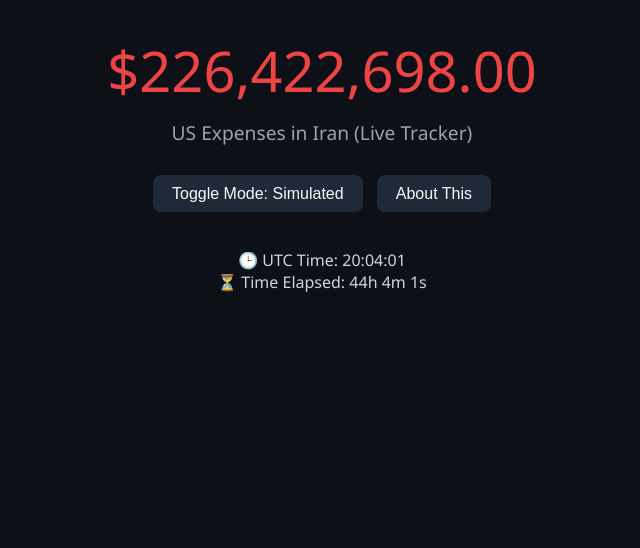
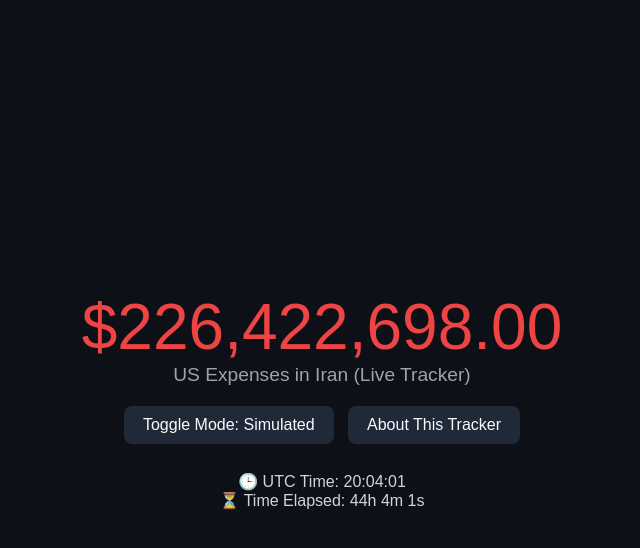
Before and after one commit to WatchFund/Watching-Iran-Costs, a plain HTML site: page index.html in a window 1280 px wide. Shown: the whole page, without its empty margins (318-958 px from the left). Drawn offline with Linux system fonts and the light colour scheme.

Commit message:
index.html

```diff
--- a/index.html
+++ b/index.html
@@ -4,87 +4,17 @@
   <meta charset="UTF-8">
   <title>US Expenses in Iran Tracker</title>
   <style>
-    body {
-      background-color: #0d1117;
-      color: #f0f6fc;
-      font-family: 'Segoe UI', Tahoma, Geneva, Verdana, sans-serif;
-      display: flex;
-      flex-direction: column;
-      align-items: center;
-      justify-content: flex-start;
-      min-height: 100vh;
-      padding: 2rem;
-      margin: 0;
-      text-align: center;
-    }
-
-    #counter {
-      font-size: 3.5rem;
-      color: #ef4444;
-      margin-bottom: 0.2em;
-    }
-
-    #label {
-      font-size: 1.2rem;
-      color: #9ca3af;
-    }
-
-    #controls {
-      margin-top: 1.5rem;
-    }
-
-    button {
-      padding: 0.6rem 1.2rem;
-      margin: 0.3rem;
-      font-size: 1rem;
-      border: none;
-      border-radius: 8px;
-      background-color: #1f2937;
-      color: #f9fafb;
-      cursor: pointer;
-      transition: background-color 0.2s ease;
-    }
-
-    button:hover {
-      background-color: #374151;
-    }
-
-    #info {
-      margin-top: 2rem;
-      font-size: 1rem;
-      color: #d1d5db;
-    }
-
-    #about {
-      background-color: #1e293b;
-      color: #e2e8f0;
-      max-width: 800px;
-      text-align: left;
-      padding: 1.5rem;
-      margin-top: 3rem;
-      border-radius: 10px;
-      display: none;
-      line-height: 1.7;
-    }
-
-    #about h2 {
-      color: #facc15;
-    }
-
-    #about a {
-      color: #38bdf8;
-      text-decoration: none;
-    }
-
-    #about a:hover {
-      text-decoration: underline;
-    }
-
-    code {
-      background: #0f172a;
-      padding: 2px 5px;
-      border-radius: 4px;
-    }
+    body { background:#0d1117; color:#f0f6fc; font-family:sans-serif;
+           display:flex; flex-direction:column; align-items:center;
+           justify-content:center; height:100vh; margin:0; text-align:center; }
+    #counter { font-size:4rem; color:#ef4444; }
+    #label { font-size:1.2rem; color:#9ca3af; margin-bottom:1rem; }
+    #controls button { padding:.6rem 1.2rem; margin:.3rem;
+      font-size:1rem; border:none; border-radius:8px;
+      background:#1f2937; color:#f9fafb; cursor:pointer;
+      transition:background .2s; }
+    #controls button:hover { background:#374151; }
+    #info { margin-top:1.5rem; font-size:1rem; color:#d1d5db; }
   </style>
 </head>
 <body>
@@ -94,7 +24,7 @@
 
   <div id="controls">
     <button onclick="toggleMode()">Toggle Mode: <span id="mode">Simulated</span></button>
-    <button onclick="toggleAbout()">About This</button>
+    <button onclick="location.href='about.html'">About This Tracker</button>
   </div>
 
   <div id="info">
@@ -102,91 +32,40 @@
     <div>⏳ Time Elapsed: <span id="elapsedTime">0s</span></div>
   </div>
 
-  <div id="about">
-    <h2>About This Tracker</h2>
-    <p>
-      This website shows a real-time simulation of U.S. military material costs in Iran, starting at <code>00:00 UTC on June 21, 2025</code>. It excludes personnel and logistics, focusing only on direct materials like bombs, missiles, aircraft flight hours, and refueling.
-    </p>
-
-    <h3>Cost Breakdown</h3>
-    <ul>
-      <li>6 × GBU-57 bombs @ ~$3.5M each → $21M</li>
-      <li>20 × Tomahawk missiles @ ~$2M each → $40M</li>
-      <li>B-2 bomber flight time: 40 hrs @ ~$135K/hr → $5.4M</li>
-      <li>Aerial refueling: 40 hrs @ ~$19.9K/hr → $0.8M</li>
-    </ul>
-
-    <p><strong>Total Estimated Material Cost:</strong> ~$67.2 million</p>
-
-    <h3>Per-Second Rate</h3>
-    <p>
-      Dividing $67.2M by 86,400 seconds in a day results in an estimated real-time rate of <strong>~$778/second</strong>.
-    </p>
-
-    <h3>Sources</h3>
-    <ul>
-      <li><a href="https://www.af.mil/News/Article-Display/Article/2805677/cost-per-flying-hour-updated-for-fy21/" target="_blank">U.S. Air Force – Cost per Flight Hour</a></li>
-      <li><a href="https://www.defensenews.com/land/2020/08/06/us-air-force-places-order-for-bunker-busting-bombs/" target="_blank">Defense News – GBU-57 Cost</a></li>
-      <li><a href="https://www.naval-technology.com/projects/tomahawk/" target="_blank">Naval Technology – Tomahawk Missile</a></li>
-      <li><a href="https://crsreports.congress.gov/product/pdf/IF/IF11928" target="_blank">CRS – Weapon System Costs</a></li>
-    </ul>
-  </div>
-
   <script>
     const initialCost = 103000000;
     const ratePerSecond = 778;
-    const warStartTimeUTC = new Date(Date.UTC(2025, 5, 21, 0, 0, 0)); // June 21, 2025
+    const warStartTime = new Date(Date.UTC(2025,5,21,0,0,0));
+    let isSim = true;
 
-    const counterElement = document.getElementById('counter');
-    const modeElement = document.getElementById('mode');
-    const utcElement = document.getElementById('utcTime');
-    const elapsedElement = document.getElementById('elapsedTime');
-    const aboutSection = document.getElementById('about');
+    const counterEl = document.getElementById('counter');
+    const modeEl = document.getElementById('mode');
+    const utcEl = document.getElementById('utcTime');
+    const elapsedEl = document.getElementById('elapsedTime');
 
-    let isSimulated = true;
-
-    function formatUSD(amount) {
-      return '$' + amount.toLocaleString(undefined, { minimumFractionDigits: 2, maximumFractionDigits: 2 });
+    function fmtUSD(a){return '$'+a.toLocaleString(undefined,{minimumFractionDigits:2,maximumFractionDigits:2});}
+    function fmtTime(s){
+      const h=Math.floor(s/3600), m=Math.floor((s%3600)/60), secs=Math.floor(s%60);
+      return `${h}h ${m}m ${secs}s`;
     }
 
-    function formatTime(seconds) {
-      const hrs = Math.floor(seconds / 3600);
-      const mins = Math.floor((seconds % 3600) / 60);
-      const secs = Math.floor(seconds % 60);
-      return `${hrs}h ${mins}m ${secs}s`;
-    }
-
-    function updateClock() {
-      const now = new Date();
-      utcElement.textContent = now.toUTCString().split(' ')[4];
-    }
-
-    function update() {
-      const nowUTC = new Date();
-      const elapsedSeconds = (nowUTC - warStartTimeUTC) / 1000;
-
-      let currentCost = initialCost;
-      if (isSimulated) {
-        currentCost += ratePerSecond * elapsedSeconds;
-      }
-
-      counterElement.textContent = formatUSD(currentCost);
-      elapsedElement.textContent = formatTime(elapsedSeconds);
-
-      updateClock();
+    function update(){
+      const now=new Date();
+      const elapsedSec=(now-warStartTime)/1000;
+      const cost = initialCost + (isSim? ratePerSecond * elapsedSec : 0);
+      counterEl.textContent = fmtUSD(cost);
+      utcEl.textContent = now.toUTCString().split(' ')[4];
+      elapsedEl.textContent = fmtTime(elapsedSec);
       requestAnimationFrame(update);
     }
 
-    function toggleMode() {
-      isSimulated = !isSimulated;
-      modeElement.textContent = isSimulated ? 'Simulated' : 'Confirmed Only';
-    }
-
-    function toggleAbout() {
-      aboutSection.style.display = aboutSection.style.display === 'none' ? 'block' : 'none';
+    function toggleMode(){
+      isSim = !isSim;
+      modeEl.textContent = isSim ? 'Simulated' : 'Confirmed Only';
     }
 
     update();
   </script>
+
 </body>
 </html>
```
